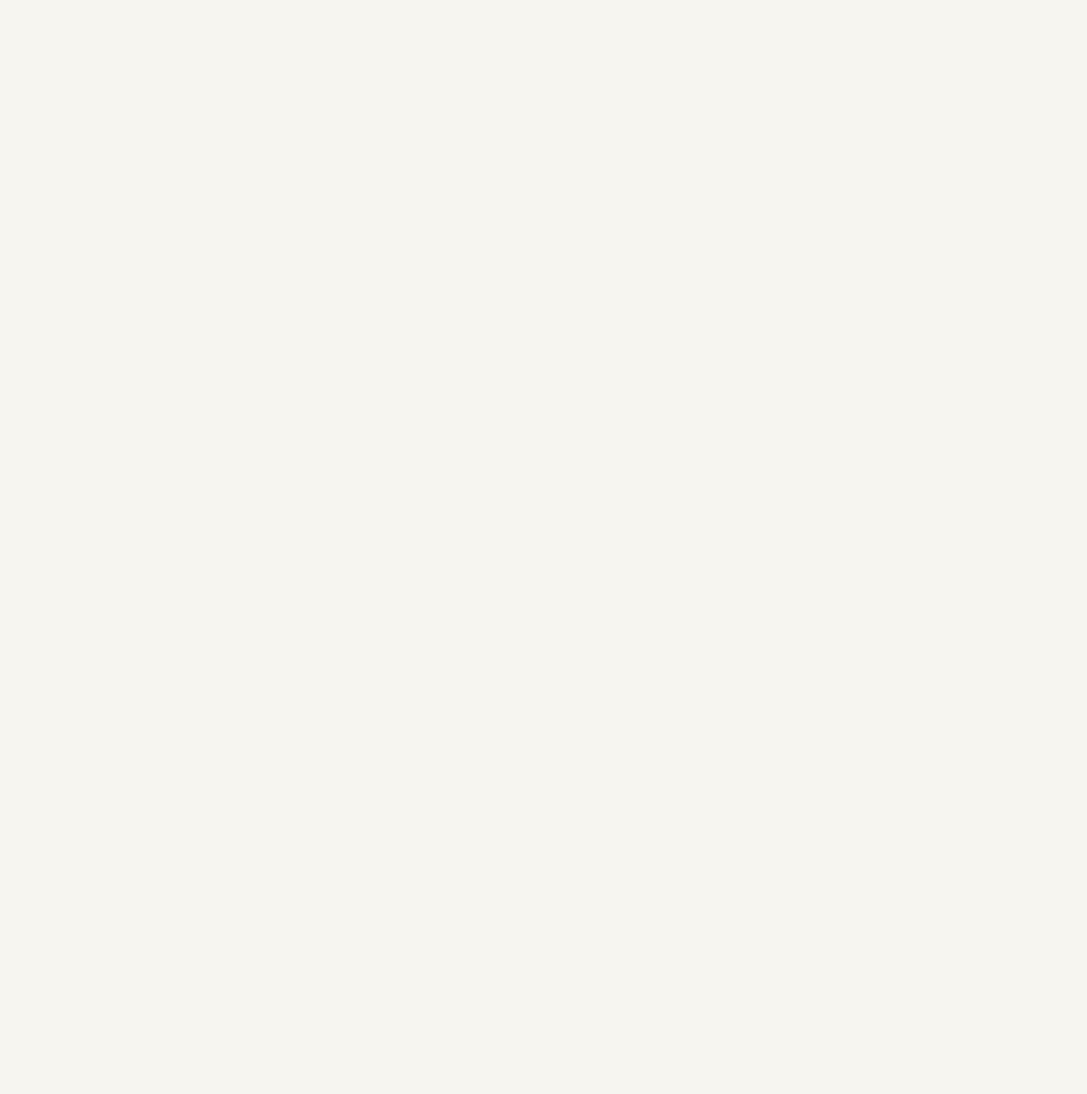
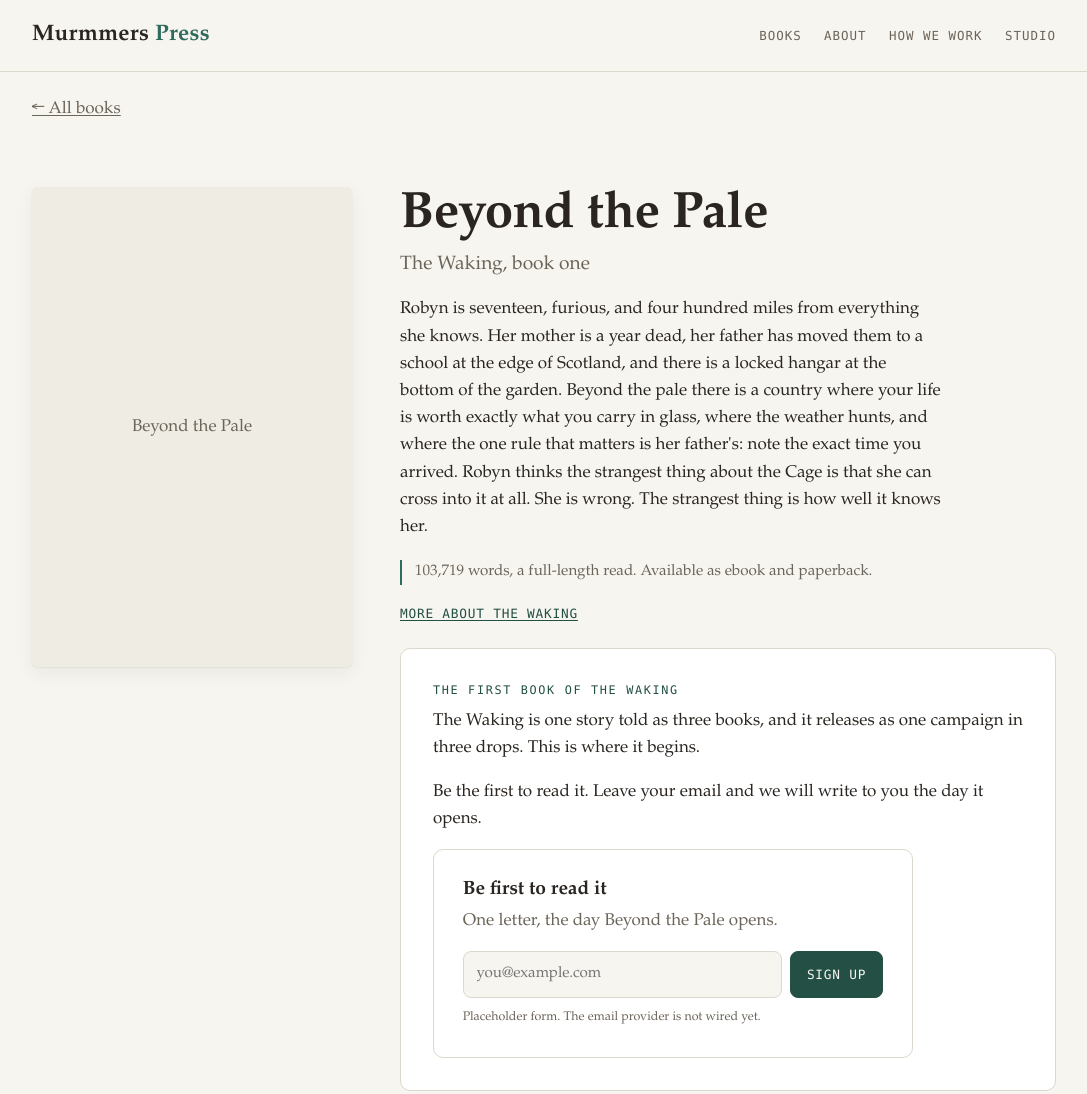
Before and after one commit to ErikMacx/murmmers-site, an Astro site: page /books/beyond-the-pale/ in a window 1280 px wide. Before the commit this address had no page. Shown: the top 1094 px of the page, without its empty margins (96-1183 px from the left). Before the commit the page ends 800 px from the top, so only its background shows below. Built offline with nearby package versions, Linux system fonts and the light colour scheme; Astro itself is replaced by a stand-in of ours.

Commit message:
Site: The Waking trilogy enters the public catalogue
Supersedes the 2026-07-21 ruling that the trilogy would enter books.json
at production. Publisher instruction, 2026-07-23.

- books.json: Beyond the Pale, Pauper's Weatherglass and The Persistence
  of Memory added as coming-soon flagships. Covers are still held per
  intent, so each uses the title fallback frame. Descriptions are cut
  down from the locked Gate 2 blurb set.
- Book 3's description stops at "That is the problem." The approved back
  cover goes further, but it was written assuming a reader who has
  finished Book 2, and the catalogue cannot assume that: a stranger can
  open Book 3's page first. Revisit at Gate 7.
- Book page: the unpublished block was hard-coded to Petrosphere, so
  every trilogy page would have claimed to be the press's launch title.
  It now reads per-book coming_soon copy from the data layer.
- Series: trilogy books carry a series field and link to /the-waking,
  which links back to all three. That page was previously orphaned.
- The Waking page: carries the approved trilogy strapline.
- Sitemap: add /the-waking/ and /how-we-work/, both public routes, both
  missing.
- PLACEHOLDERS: superseded ruling recorded with its original reasoning,
  Book 3 copy depth and the homepage question logged as open, and the
  description count corrected from "all 20" to 19 of 23.

Co-Authored-By: Claude Opus 4.8 (1M context) <noreply@anthropic.com>

```diff
--- a/src/data/books.json
+++ b/src/data/books.json
@@ -14,7 +14,86 @@
     "flagship": true,
     "themes": [],
     "featured": true,
-    "status": "unpublished"
+    "status": "unpublished",
+    "coming_soon": {
+      "eyebrow": "The press's launch title",
+      "note": "The Petrosphere's Odyssey is finished, and it will be the first book Murmmers Press releases to the world."
+    }
+  },
+  {
+    "slug": "beyond-the-pale",
+    "title": "Beyond the Pale",
+    "subtitle": "The Waking, book one",
+    "description": "Robyn is seventeen, furious, and four hundred miles from everything she knows. Her mother is a year dead, her father has moved them to a school at the edge of Scotland, and there is a locked hangar at the bottom of the garden. Beyond the pale there is a country where your life is worth exactly what you carry in glass, where the weather hunts, and where the one rule that matters is her father's: note the exact time you arrived. Robyn thinks the strangest thing about the Cage is that she can cross into it at all. She is wrong. The strangest thing is how well it knows her.",
+    "words": 103719,
+    "formats": [
+      "ebook",
+      "paperback"
+    ],
+    "amazon_url": "",
+    "cover": null,
+    "flagship": true,
+    "themes": [],
+    "featured": false,
+    "status": "unpublished",
+    "series": {
+      "name": "The Waking",
+      "url": "/the-waking/"
+    },
+    "coming_soon": {
+      "eyebrow": "The first book of The Waking",
+      "note": "The Waking is one story told as three books, and it releases as one campaign in three drops. This is where it begins."
+    }
+  },
+  {
+    "slug": "paupers-weatherglass",
+    "title": "Pauper's Weatherglass",
+    "subtitle": "The Waking, book two",
+    "description": "Robyn came home with a story she can never tell, and marbles she should not have. She has a degree now, a life, a best friend who asks no questions. It has almost been enough. Then, in the crowd at her graduation, she sees a man who cannot possibly be there. The Cage wants her back, and this time it will not take a schoolgirl. And under everything, faint as a fridge in another room, there is a sound she has learned not to hear. One note. Steady. Counting.",
+    "words": 103809,
+    "formats": [
+      "ebook",
+      "paperback"
+    ],
+    "amazon_url": "",
+    "cover": null,
+    "flagship": true,
+    "themes": [],
+    "featured": false,
+    "status": "unpublished",
+    "series": {
+      "name": "The Waking",
+      "url": "/the-waking/"
+    },
+    "coming_soon": {
+      "eyebrow": "The second book of The Waking",
+      "note": "The Waking is one story told as three books, and it releases as one campaign in three drops. Start with Beyond the Pale."
+    }
+  },
+  {
+    "slug": "the-persistence-of-memory",
+    "title": "The Persistence of Memory",
+    "subtitle": "The Waking, book three",
+    "description": "Five years have passed since the Cage let Robyn go, and life at the bottom of the garden is kind. Her son is growing. The house is warm. The light is always exactly where she needs it. That is the problem.",
+    "words": 62904,
+    "formats": [
+      "ebook",
+      "paperback"
+    ],
+    "amazon_url": "",
+    "cover": null,
+    "flagship": true,
+    "themes": [],
+    "featured": false,
+    "status": "unpublished",
+    "series": {
+      "name": "The Waking",
+      "url": "/the-waking/"
+    },
+    "coming_soon": {
+      "eyebrow": "The last book of The Waking",
+      "note": "The Waking is one story told as three books, and it releases as one campaign in three drops. Start with Beyond the Pale."
+    }
   },
   {
     "slug": "welcome-home-the-medicine-letters",
--- a/src/lib/books.ts
+++ b/src/lib/books.ts
@@ -16,6 +16,10 @@ export interface Book {
   featured: boolean;
   status: 'published' | 'unpublished' | string;
   themes: string[];
+  // Books that belong to a sequence point back at their series page.
+  series?: { name: string; url: string };
+  // Per-book copy for the unpublished state, so the template stays generic.
+  coming_soon?: { eyebrow: string; note: string };
 }
 
 export const books = data as Book[];
--- a/src/pages/books/[slug].astro
+++ b/src/pages/books/[slug].astro
@@ -60,6 +60,10 @@ const jsonLd = {
 
         <p class="formatnote">{formatNote(book)}</p>
 
+        {book.series && (
+          <p class="series-link"><a href={book.series.url}>More about {book.series.name}</a></p>
+        )}
+
         {published ? (
           <div class="buys">
             {hasAmazon
@@ -69,11 +73,11 @@ const jsonLd = {
           </div>
         ) : (
           <div class="coming-soon">
-            <span class="eyebrow">The press’s launch title</span>
-            <p>The Petrosphere’s Odyssey is finished, and it will be the first book Murmmers Press releases to the world.</p>
+            <span class="eyebrow">{book.coming_soon?.eyebrow ?? 'Coming soon'}</span>
+            {book.coming_soon && <p>{book.coming_soon.note}</p>}
             <p>Be the first to read it. Leave your email and we will write to you the day it opens.</p>
             <div style="margin-top:1rem">
-              <EmailSignup heading="Be first to read it" note="One letter, the day The Petrosphere’s Odyssey opens." />
+              <EmailSignup heading="Be first to read it" note={`One letter, the day ${book.title} opens.`} />
             </div>
           </div>
         )}
--- a/src/pages/sitemap.xml.ts
+++ b/src/pages/sitemap.xml.ts
@@ -9,6 +9,8 @@ export const GET: APIRoute = ({ site }) => {
     '/',
     '/books/',
     '/about/',
+    '/how-we-work/',
+    '/the-waking/',
     ...books.map((b) => `/books/${b.slug}/`),
   ];
   const body =
--- a/src/styles/global.css
+++ b/src/styles/global.css
@@ -126,6 +126,7 @@ p { margin: 0 0 1rem; }
 .book-detail h1 { margin-bottom: .1em; }
 .book-detail .subtitle { font-family: var(--font-display); font-size: 1.2rem; color: var(--ink-soft); margin-bottom: 1rem; }
 .formatnote { font-size: .95rem; color: var(--ink-soft); border-left: 2px solid var(--accent); padding-left: .8rem; margin: 1.2rem 0; }
+.series-link { font-family: var(--font-label); font-size: .8rem; letter-spacing: .06em; text-transform: uppercase; margin: 0 0 1.5rem; }
 
 /* ---------- buttons / buy ---------- */
 .buys { display: flex; flex-direction: column; gap: .7rem; margin-top: 1.5rem; max-width: 22rem; }
@@ -218,6 +219,16 @@ p { margin: 0 0 1rem; }
   max-width: 36rem; margin-top: clamp(1.2rem, 3.5vw, 2rem);
 }
 
+/* Series strapline: the line that has to work twice. */
+.how-hero .strapline {
+  font-family: var(--font-display); font-style: italic;
+  font-size: clamp(1.05rem, 2.2vw, 1.35rem); line-height: 1.5; color: var(--ink-soft);
+  max-width: 34rem; margin-top: clamp(1rem, 2.5vw, 1.5rem);
+  border-left: 2px solid var(--accent); padding-left: 1rem;
+}
+.role h3 a { color: inherit; text-decoration: none; }
+.role h3 a:hover { color: var(--accent-deep); text-decoration: underline; }
+
 .how-pull { padding-block: clamp(2.5rem, 7vw, 4.5rem); border-block: 1px solid var(--line); background: var(--warm-wash); }
 .how-pull .big {
   font-family: var(--font-display); font-weight: 700; font-size: clamp(2rem, 6.5vw, 3.6rem);
```
Also changed, not shown: PLACEHOLDERS.md (+7 -2 lines), src/pages/the-waking.astro (+5 -3 lines).
